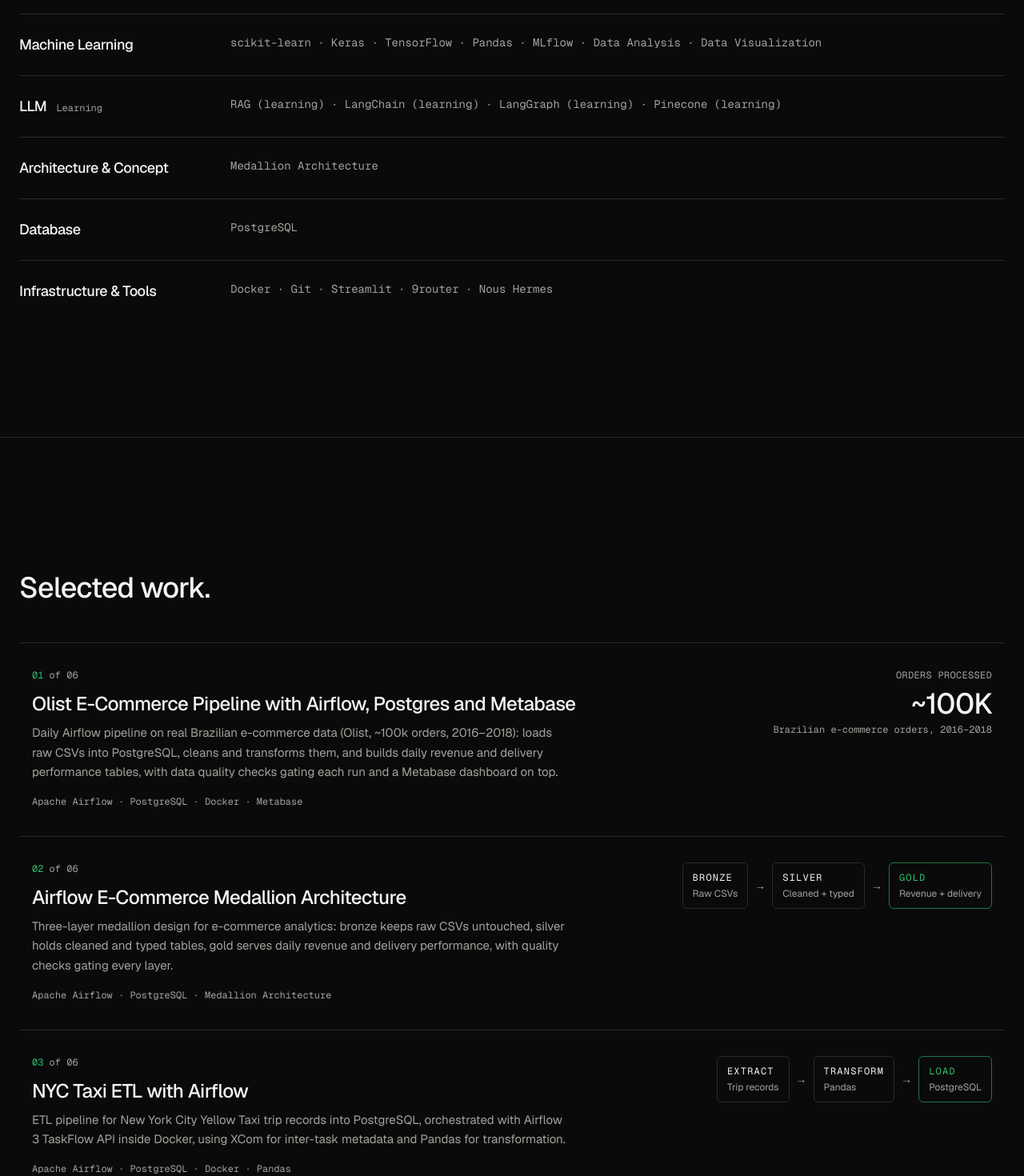
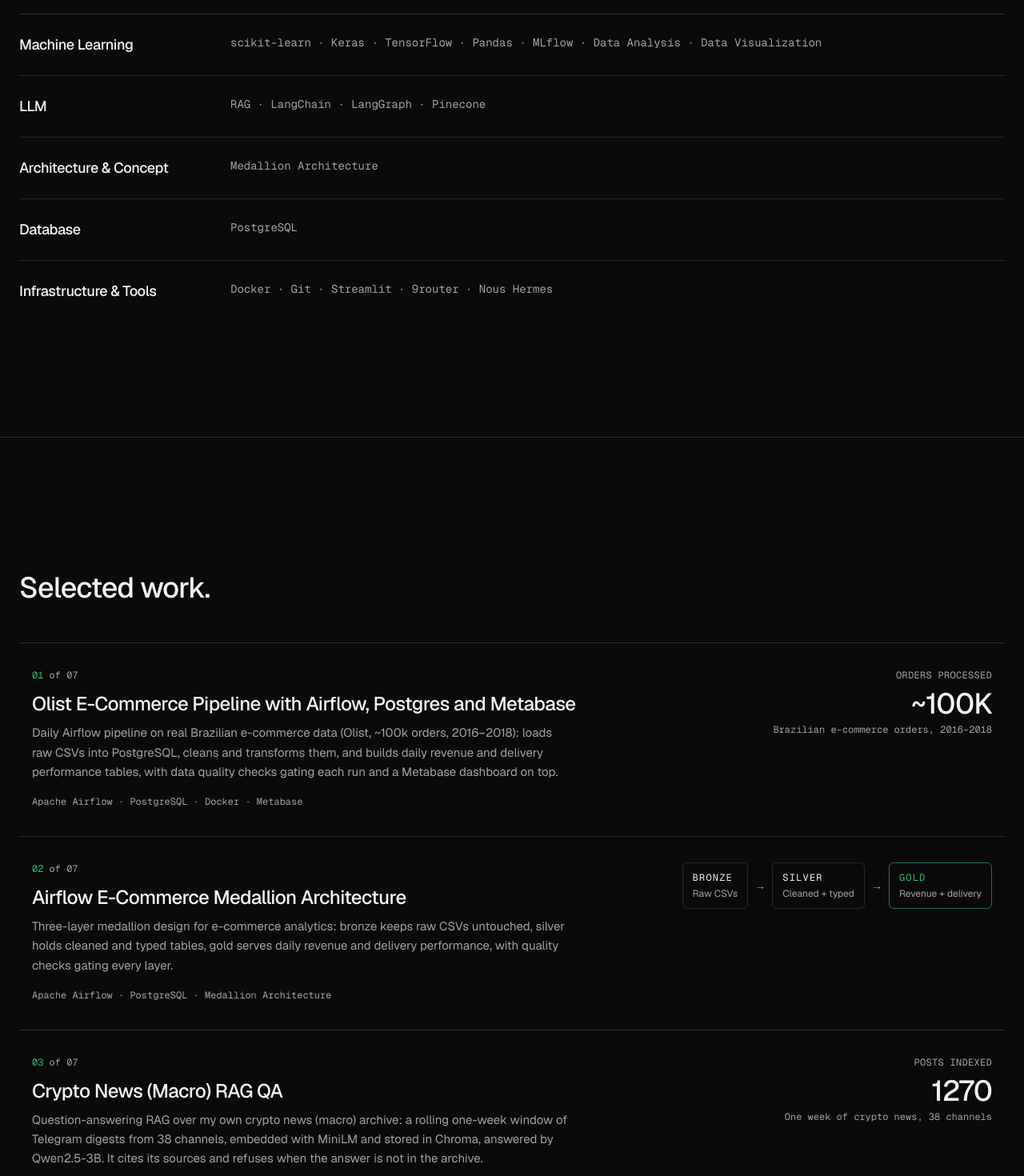
Before and after one commit to jfoui/portfolio, a Next.js app: page / in a window 1280 px wide. Shown: the part 1700-3170 px from the top of the page at 80% size. Built offline with nearby package versions, Linux system fonts and the light colour scheme.

Commit message:
Remove Learning tag; add Crypto News (Macro) RAG QA as third project (7 total)

```diff
--- a/src/data/content.ts
+++ b/src/data/content.ts
@@ -64,12 +64,11 @@ export const skillGroups: SkillGroup[] = [
   },
   {
     title: "LLM",
-    note: "Learning",
     skills: [
-      { name: "RAG", learning: true },
-      { name: "LangChain", learning: true },
-      { name: "LangGraph", learning: true },
-      { name: "Pinecone", learning: true },
+      { name: "RAG" },
+      { name: "LangChain" },
+      { name: "LangGraph" },
+      { name: "Pinecone" },
     ],
   },
   {
@@ -116,10 +115,8 @@ export type Project = {
   };
 };
 
-// Five real project cards (Olist pipeline, medallion architecture, NYC
-// Taxi ETL, term deposit, disaster classification). The last one stays a
-// placeholder until the user says otherwise. Olist link stays empty until
-// the user sends the repo link.
+// Seven project cards. Olist and RAG links stay empty until the user sends
+// the repo links.
 export const projects: Project[] = [
   {
     title: "Olist E-Commerce Pipeline with Airflow, Postgres and Metabase",
@@ -143,6 +140,20 @@ export const projects: Project[] = [
     link: "",
     placeholder: false,
     medallionFlow: true,
+  },
+  {
+    title: "Crypto News (Macro) RAG QA",
+    description:
+      "Question-answering RAG over my own crypto news (macro) archive: a rolling one-week window of Telegram digests from 38 channels, embedded with MiniLM and stored in Chroma, answered by Qwen2.5-3B. It cites its sources and refuses when the answer is not in the archive.",
+    tags: ["Python", "LangChain", "RAG", "Qwen2.5-3B", "Chroma"],
+    link: "",
+    placeholder: false,
+    metric: {
+      label: "Posts indexed",
+      value: "1,270",
+      caption: "One week of crypto news, 38 channels",
+      count: { to: 1270 },
+    },
   },
   {
     title: "NYC Taxi ETL with Airflow",
```
